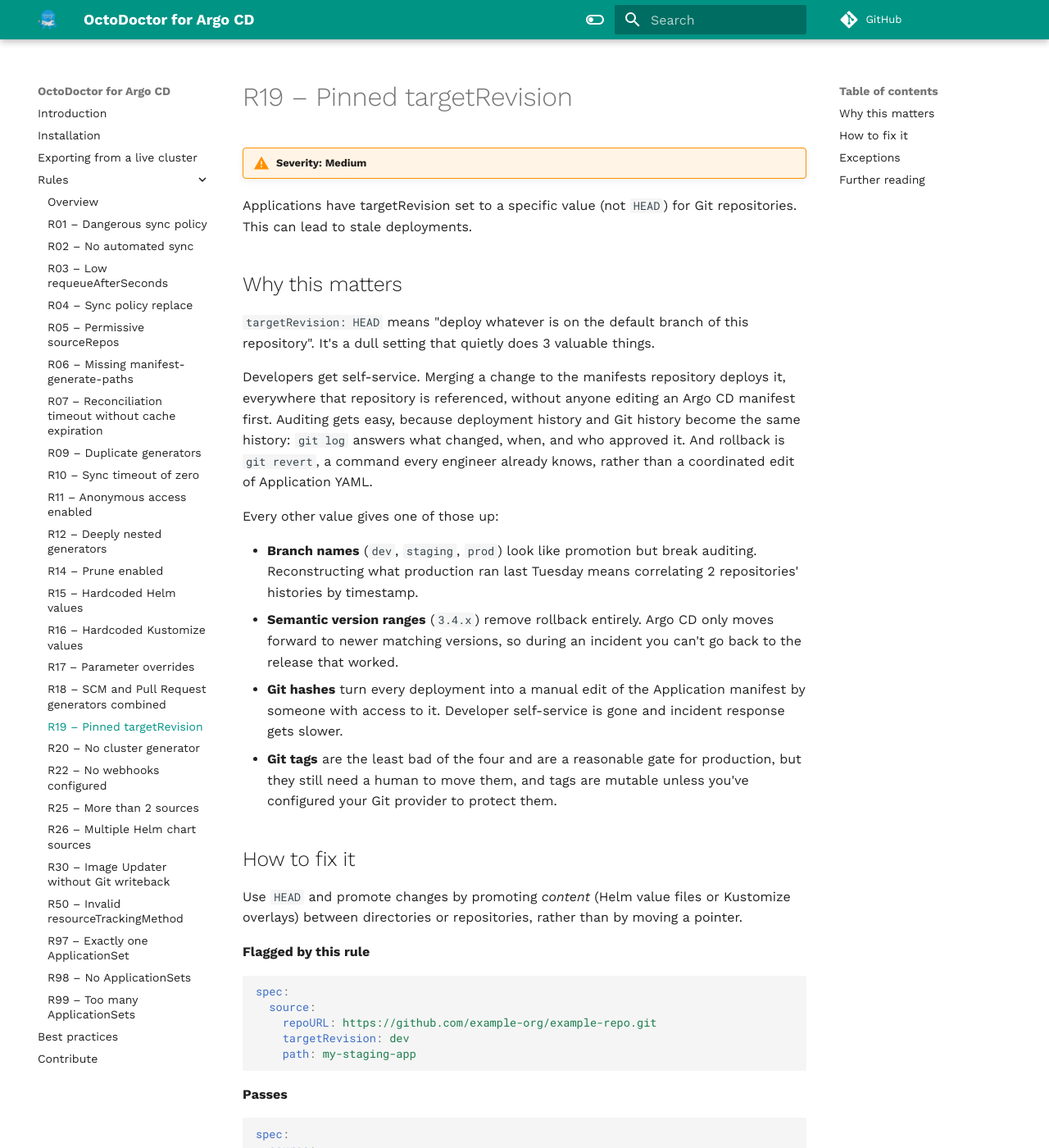
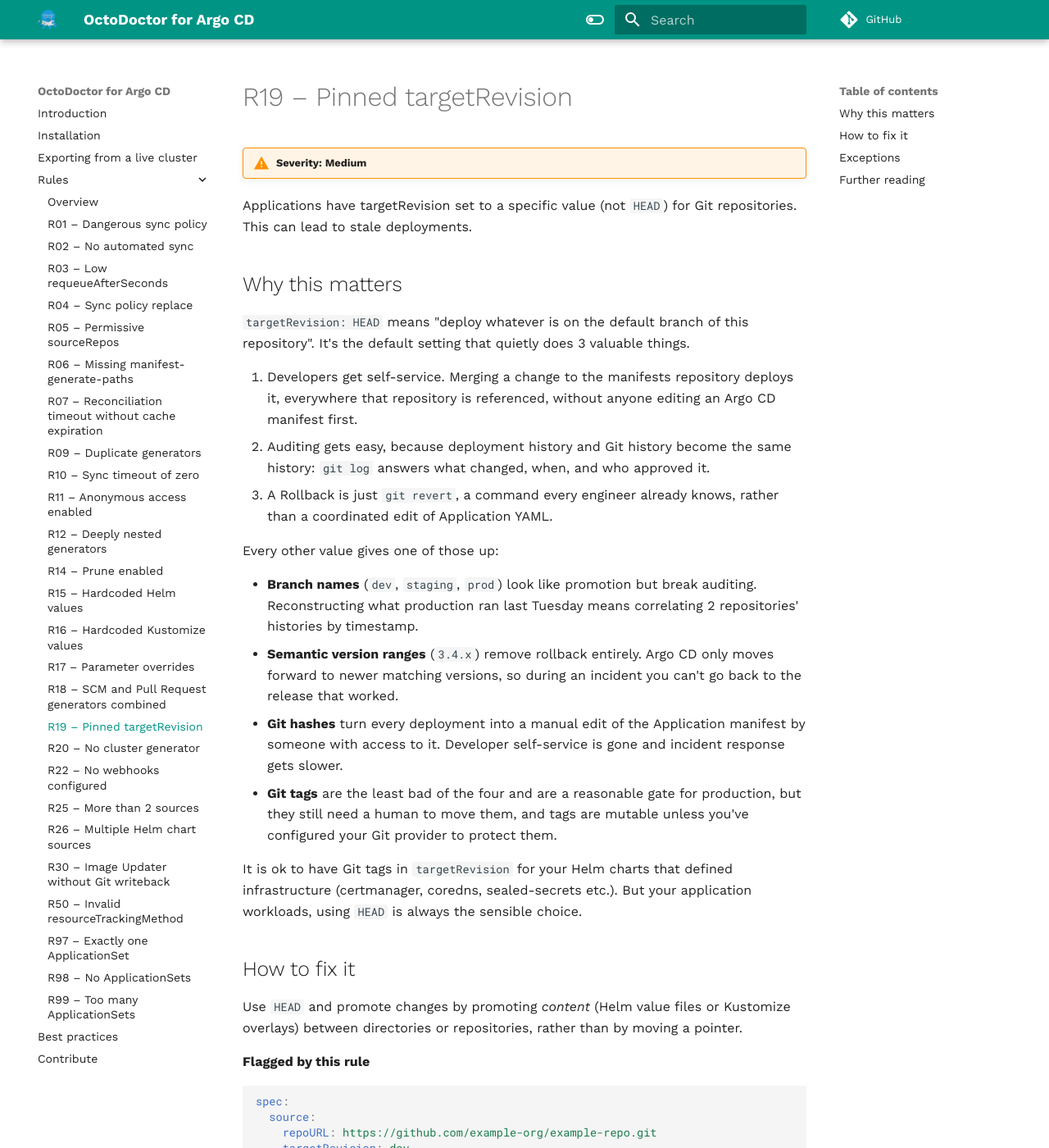
Before and after one commit to OctopusDeploy/octodoctor-argocd, an MkDocs documentation site: the page built from docs/rules/r19-pinned-target-revision.md, in a window 1280 px wide and 1400 px high. Shown: the whole window at 82% size. Built offline with MkDocs 1.6.1 and Material for MkDocs 9.7.7, drawn with Linux system fonts in a browser that asks for light colours; comment, search, counter and statistics services are not loaded.

Commit message:
docs: clarify rules
Signed-off-by: Kostis Kapelonis <kostis.kapelonis@octopus.com>

```diff
--- a/docs/rules/r19-pinned-target-revision.md
+++ b/docs/rules/r19-pinned-target-revision.md
@@ -6,13 +6,14 @@
 
 ## Why this matters
 
-`targetRevision: HEAD` means "deploy whatever is on the default branch of this repository". It's a
-dull setting that quietly does 3 valuable things.
+`targetRevision: HEAD` means "deploy whatever is on the default branch of this repository". It's the default setting that quietly does 3 valuable things.
 
-Developers get self-service. Merging a change to the manifests repository deploys it, everywhere
-that repository is referenced, without anyone editing an Argo CD manifest first. Auditing gets
+1. Developers get self-service. Merging a change to the manifests repository deploys it, everywhere
+that repository is referenced, without anyone editing an Argo CD manifest first.
+2. Auditing gets
 easy, because deployment history and Git history become the same history: `git log` answers what
-changed, when, and who approved it. And rollback is `git revert`, a command every engineer already
+changed, when, and who approved it.
+3. A Rollback is just `git revert`, a command every engineer already
 knows, rather than a coordinated edit of Application YAML.
 
 Every other value gives one of those up:
@@ -26,6 +27,9 @@
 - **Git tags** are the least bad of the four and are a reasonable gate for production, but they still
   need a human to move them, and tags are mutable unless you've configured your Git provider to
   protect them.
+
+It is ok to have Git tags in `targetRevision` for your Helm charts that defined infrastructure (certmanager, coredns, sealed-secrets etc.). But
+your application workloads, using `HEAD` is always the sensible choice.
 
 ## How to fix it
 
```
Also changed, not shown: docs/rules/r06-missing-manifest-generate-paths.md (+1 -1 lines), docs/rules/r07-reconciliation-timeout-without-cache-expiration.md (+1 -1 lines), docs/rules/r09-duplicate-generators.md (+2 -4 lines), docs/rules/r12-nested-generators.md (+2 -3 lines), docs/rules/r22-no-webhooks-configured.md (+2 -2 lines).
